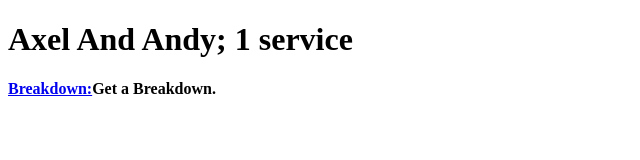
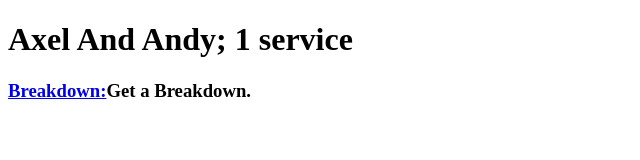
Before and after one commit to axeltdm/AxelAndAndy, a plain HTML site: page index.html in a window 1280 px wide. Shown: the full height of the page, 0-640 px from the left. Drawn offline with Linux system fonts and the light colour scheme.

Commit message:
chenged to h3

```diff
--- a/index.html
+++ b/index.html
@@ -8,6 +8,6 @@
   </head>
   <body>
     <h1>Axel And Andy; 1 service</h1>
-    <h4><a href="breakdown.html">Breakdown:</a>Get a Breakdown.</h4>
+    <h3><a href="breakdown.html">Breakdown:</a>Get a Breakdown.</h3>
   </body>
 </html>
```
